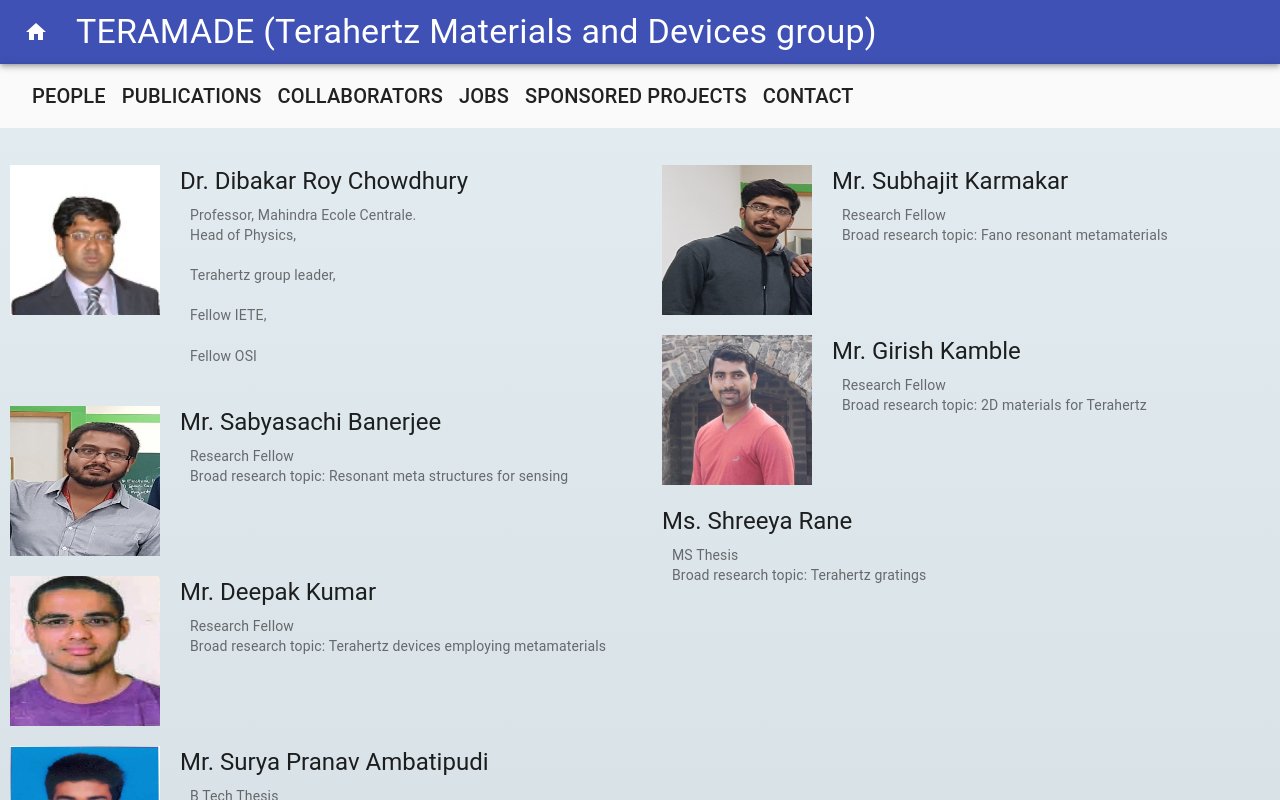
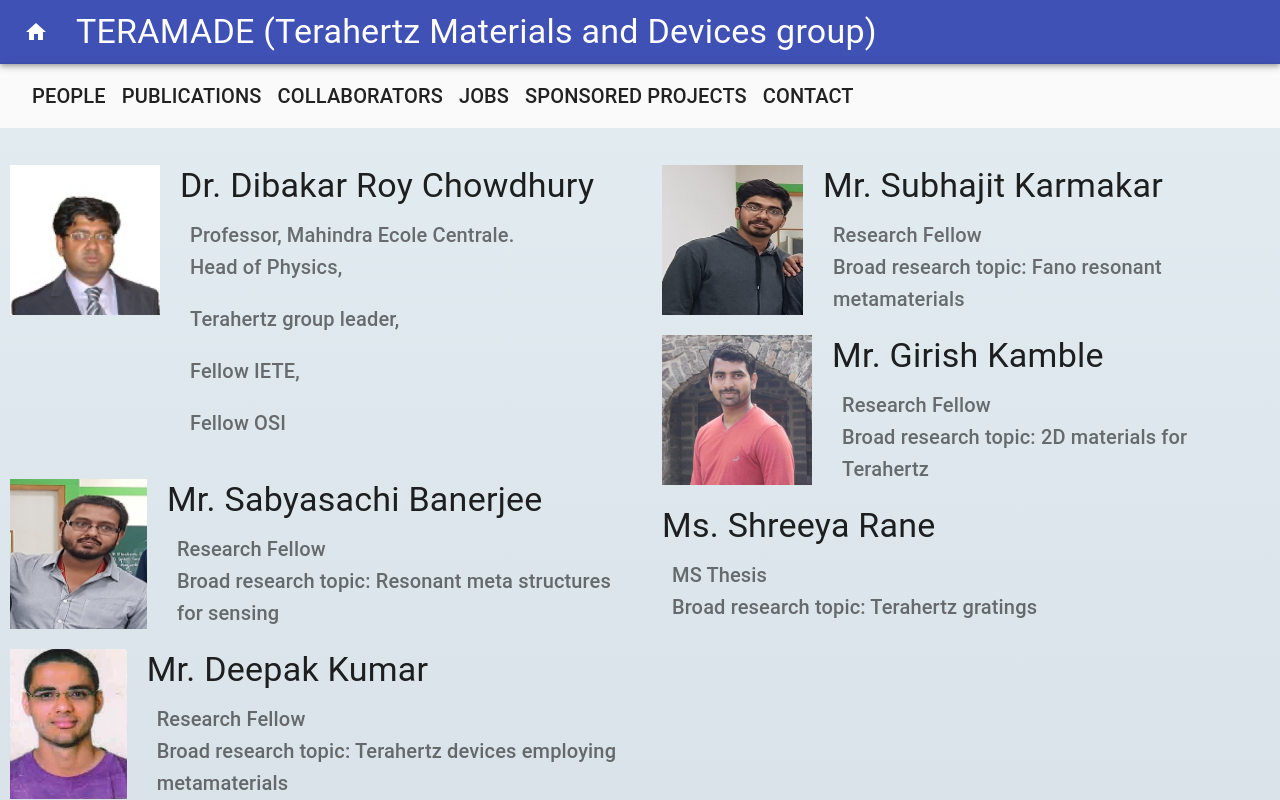
Before and after one commit to Rohithgilla12/Teramade, a React (Create React App) app: page /people in a window 1280 px wide. Shown: the top 800 px of the page. Built offline with nearby package versions, Linux system fonts and the light colour scheme.

Commit message:
Increase font

```diff
--- a/src/components/People.js
+++ b/src/components/People.js
@@ -45,11 +45,11 @@ const EachTile = props => {
         />
       ) : null}
       <div style={{ display: "flex", flexDirection: "column", padding: 10 }}>
-        <Typography gutterBottom variant="h5" component="h2">
+        <Typography gutterBottom variant="h4" component="h2">
           {props.name}
         </Typography>
         <Typography
-          variant="body2"
+          variant="h6"
           color="textSecondary"
           component="p"
           style={{ alignSelf: "flex-start", marginLeft: 10 }}
@@ -58,7 +58,7 @@ const EachTile = props => {
         </Typography>
         {props.area !== undefined ? (
           <Typography
-            variant="body2"
+            variant="h6"
             color="textSecondary"
             component="p"
             style={{ alignSelf: "flex-start", marginLeft: 10 }}
@@ -73,11 +73,7 @@ const EachTile = props => {
                   key={key}
                   style={{ alignSelf: "flex-start", marginLeft: 10 }}
                 >
-                  <Typography
-                    variant="body2"
-                    color="textSecondary"
-                    component="p"
-                  >
+                  <Typography variant="h6" color="textSecondary" component="p">
                     {item}
                   </Typography>
                   <br />
```
